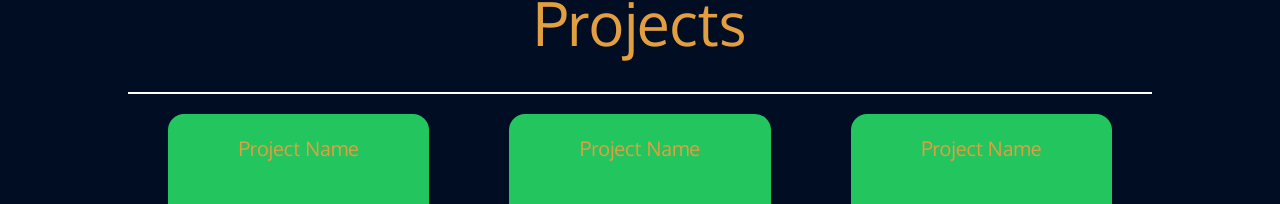
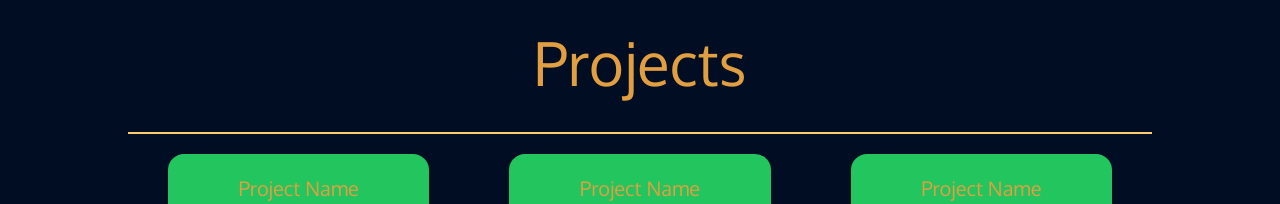
Before and after one commit to SidSaythongphet/ss_portfolio, a React (Vite) app: page / in a window 1280 px wide. Shown: the part 2634-2838 px from the top of the page. Built offline with nearby package versions, Linux system fonts and the light colour scheme.

Commit message:
fix bottom margin for components on mobile

```diff
--- a/src/component/AboutMe.jsx
+++ b/src/component/AboutMe.jsx
@@ -5,7 +5,7 @@ const AboutMe = () => {
     <div id='aboutMe' class='flex flex-col min-h-screen pt-24 md:pt-36'>
       <h1 class='text-center text-4xl md:text-6xl mb-10 w-screen'>About Me</h1>
       <div class='self-center w-4/5 border-t-2 border-text2 pb-5'></div>
-      <div class='px-8 md:px-40 text-md md:text-xl'>
+      <div class='px-8 md:px-40 text-md md:text-xl mb-10'>
         <h1 class='md:text-3xl font-oxygen'>From dancer to developer!</h1>
         <h1 class='font-oxygen pt-5'>
           With nearly a decade of experience as a dancer, wellness coach and massage therapist, I have recently transitioned into the exciting world of software development.
--- a/src/component/Projects.jsx
+++ b/src/component/Projects.jsx
@@ -4,7 +4,7 @@ const Projects = () => {
   return (
     <div id='projects' class='flex flex-col min-h-screen pt-36'>
       <h1 class='text-center text-6xl mb-10 w-screen'>Projects</h1>
-      <div class='self-center w-4/5 border-t-2 border-white pb-5'></div>
+      <div class='self-center w-4/5 border-t-2 border-text2 pb-5'></div>
       <div class='grid grid-cols-3 h-96 px-32'>
         <div class='flex justify-center px-10'>
           <div class='relative h-full w-full bg-green-500 rounded-2xl'>
--- a/src/component/Skills.jsx
+++ b/src/component/Skills.jsx
@@ -5,7 +5,7 @@ const Skills = () => {
     <div id='skills' class='flex flex-col min-h-screen pt-24 md:pt-36 bg-secondary'>
       <h1 class='text-center text-4xl md:text-6xl mb-10 w-screen'>Skills</h1>
       <div class='self-center w-4/5 border-t-2 border-text2 pb-5'></div>
-      <div class='flex justify-center'>
+      <div class='flex justify-center mb-10'>
         <div class='md:grid grid-cols-3 gap-4 w-[50%] md:w-[75%] justify-items-center'>
           <div class='flex justify-center items-center h-36 w-full bg-slate-50 mt-2 rounded-2xl'>
             <img class='h-20' src="https://cdn.jsdelivr.net/gh/devicons/devicon/icons/javascript/javascript-original.svg" />
```
